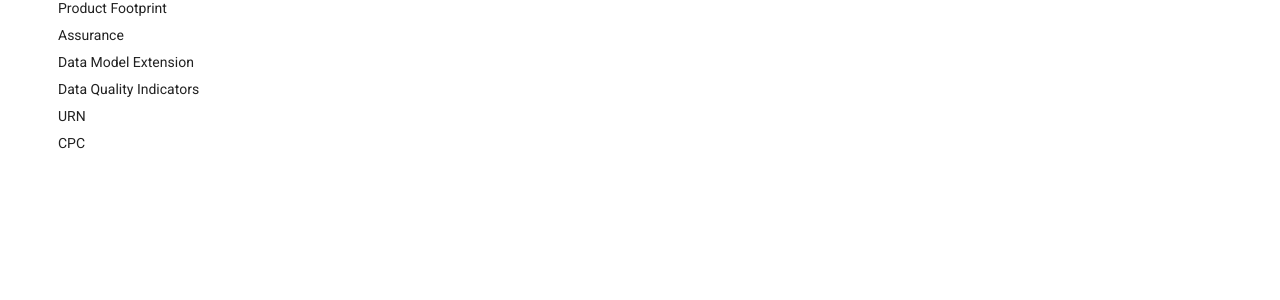
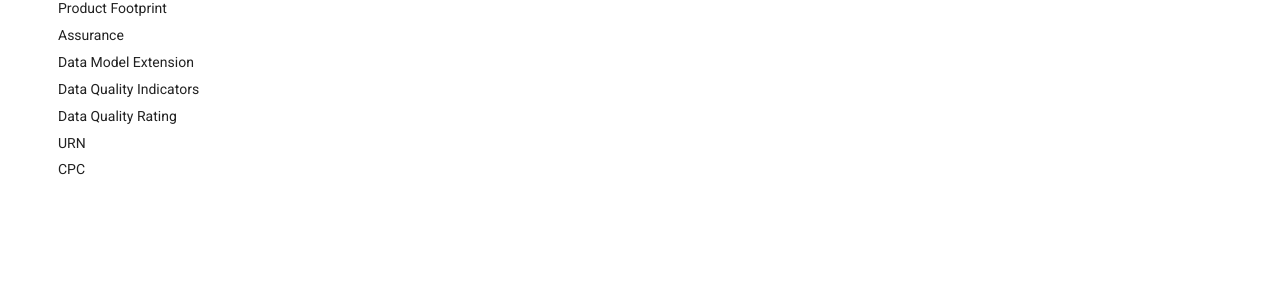
Before and after one commit to ZeroTwentyFifty/pact_methodology, an MkDocs documentation site: the page built from docs/reference.md, in a window 1280 px wide. Shown: the part 283-583 px from the top of the page. Built offline with MkDocs 1.6.1 and Material for MkDocs 9.7.7, drawn with Linux system fonts in a browser that asks for light colours; comment, search, counter and statistics services are not loaded.

Commit message:
docs(mkdocs.yml): data quality ratings was left out in the last update

```diff
--- a/mkdocs.yml
+++ b/mkdocs.yml
@@ -22,5 +22,6 @@ nav:
     - Assurance: "reference/assurance.md"
     - Data Model Extension: "reference/data_model_extension.md"
     - Data Quality Indicators: "reference/data_quality_indicators.md"
+    - Data Quality Rating: "reference/data_quality_rating.md"
     - URN: "reference/urn.md"
     - CPC: "reference/cpc.md"
```
